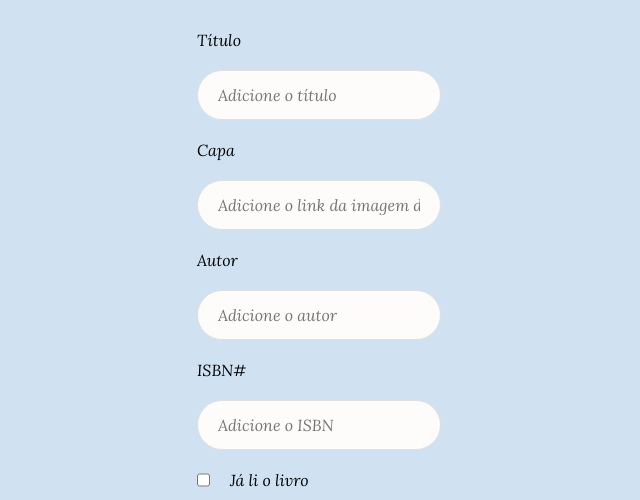
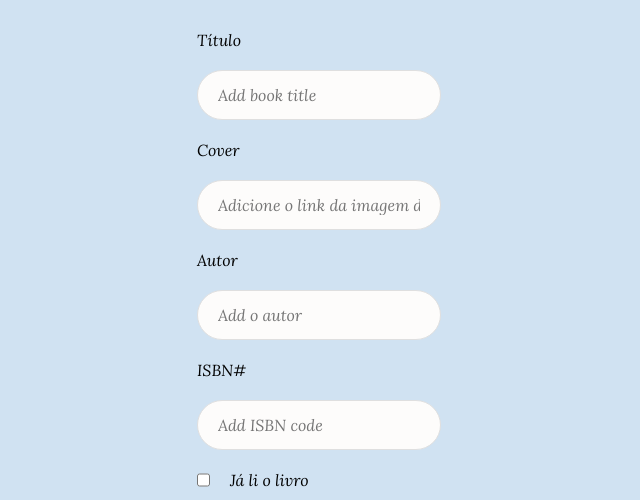
Before and after one commit to EduardoWosgrau/vue3-6-book-list, a Vue app: page / in a window 1280 px wide. Both pictures are taken after a click on the button "Add Book +". Shown: the part 173-673 px from the top of the page, without its empty margins (321-961 px from the left). Built offline with nearby package versions, Linux system fonts and the light colour scheme.

Commit message:
AddBook v-models

```diff
--- a/src/App.vue
+++ b/src/App.vue
@@ -45,6 +45,11 @@ let books = reactive([
 
 let showAddBook = ref(false);
 
+function addBook(newBook) {
+  books.push(newBook);
+  showAddBook.value = false;
+};
+
 function toggleIsRead(idBook) {
   books.forEach((book) => {
     if (book.id === idBook) book.isRead = !book.isRead;
@@ -65,7 +70,7 @@ function toggleIsRead(idBook) {
     </div>
   </div>
   <div v-else>
-    <AddBook @closeAddBook="showAddBook = false" />
+    <AddBook @addBook="addBook" @closeAddBook="showAddBook = false" />
   </div>
 </template>
 
--- a/src/components/AddBook.vue
+++ b/src/components/AddBook.vue
@@ -1,4 +1,13 @@
-<script></script>
+<script setup>
+let newBook = {
+  id: 1,
+  title: "",
+  cover: "",
+  isRead: false,
+  isbn: "",
+  author: "",
+};
+</script>
 
 <template>
   <h1>📖 Add Book</h1>
@@ -10,29 +19,54 @@
   <form class="add-form">
     <div class="form-control">
       <label>Título</label>
-      <input type="text" name="text" placeholder="Adicione o título" />
+      <input
+        v-model="newBook.title"
+        type="text"
+        name="text"
+        placeholder="Add book title"
+        required
+      />
     </div>
     <div class="form-control">
-      <label>Capa</label>
+      <label>Cover</label>
       <input
+        v-model="newBook.cover"
         type="text"
         name="cover"
         placeholder="Adicione o link da imagem de capa"
+        required
       />
     </div>
     <div class="form-control">
       <label>Autor</label>
-      <input type="text" name="author" placeholder="Adicione o autor" />
+      <input
+        v-model="newBook.author"
+        type="text"
+        name="author"
+        placeholder="Add o autor"
+      />
     </div>
     <div class="form-control">
       <label>ISBN#</label>
-      <input type="text" name="isbn" placeholder="Adicione o ISBN" />
+      <input
+        v-model="newBook.isbn"
+        type="text"
+        name="isbn"
+        placeholder="Add ISBN code"
+      />
     </div>
     <div class="form-control form-control-check">
-      <input type="checkbox" name="readIt" id="readIt" />
+      <input
+        v-model="newBook.isRead"
+        type="checkbox"
+        name="readIt"
+        id="readIt"
+      />
       <label for="readIt">Já li o livro</label>
     </div>
 
-    <button type="submit" class="btn btn-block">Save book</button>
+    <button @click.prevent="$emit('addBook', newBook)" type="submit" class="btn btn-block">
+      Save book
+    </button>
   </form>
 </template>
```
